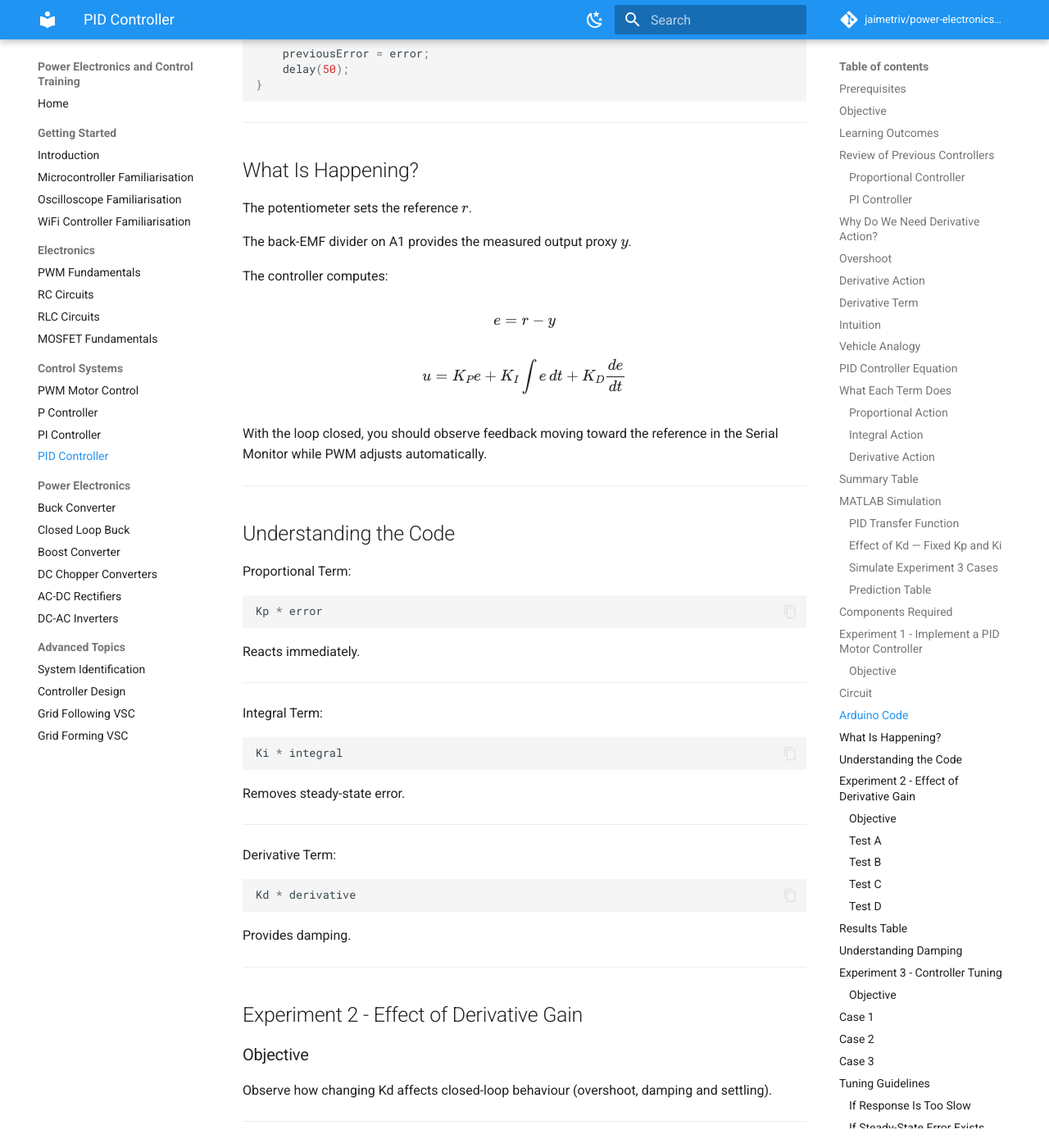
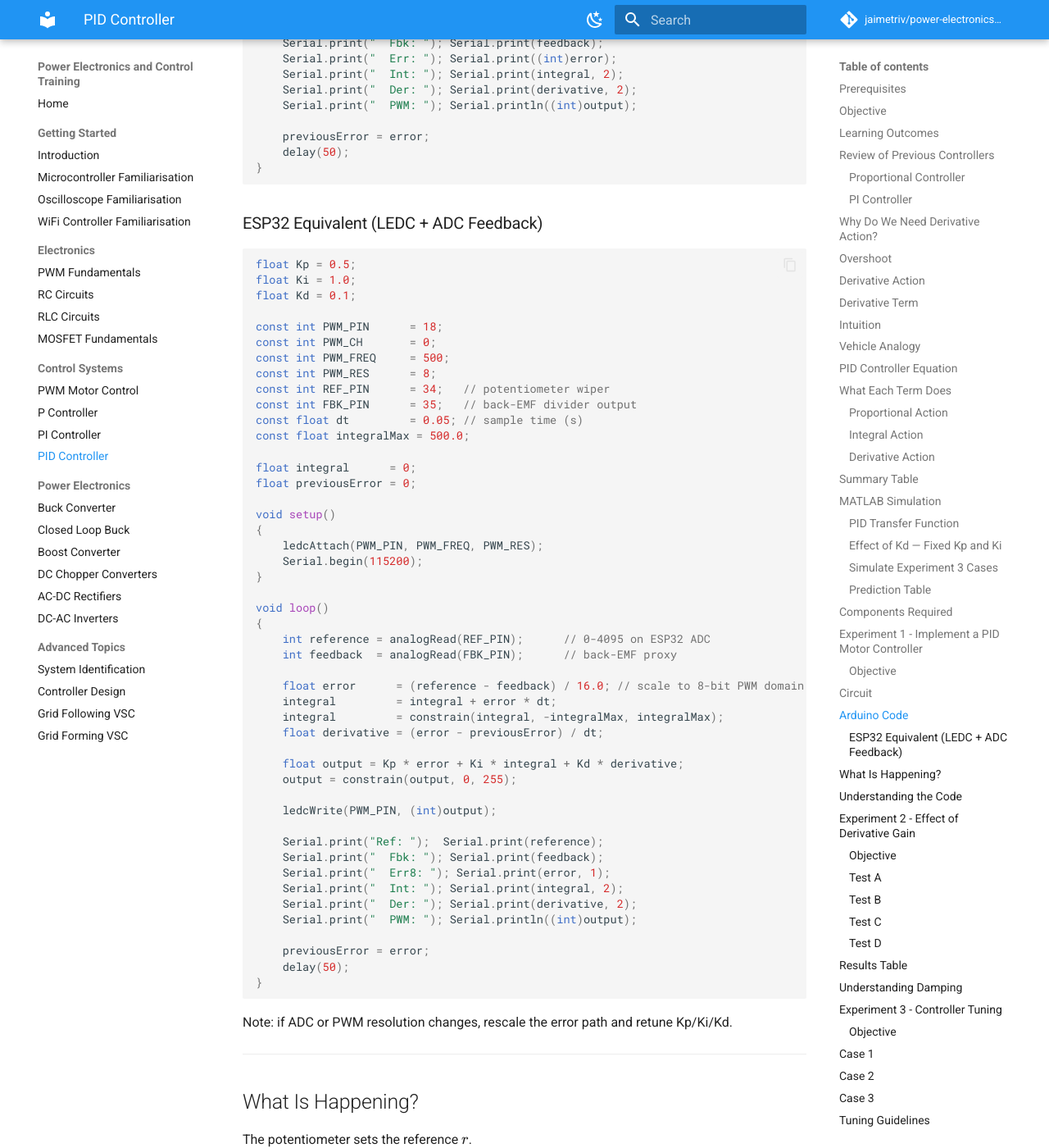
Before and after one commit to jaimetriv/power-electronics-and-control-training, an MkDocs documentation site: the page built from docs/08_PID_Controller.md, in a window 1280 px wide and 1400 px high, scrolled down 10578 px. Shown: the whole window at 82% size. Built offline with MkDocs 1.6.1 and Material for MkDocs 9.7.7, drawn with Linux system fonts in a browser that asks for light colours; comment, search, counter and statistics services are not loaded; some of the changed text lies outside the part shown.

Commit message:
docs(08_pid_controller): align with esp32/owon baseline and add esp32 PID path

````diff
--- a/docs/08_PID_Controller.md
+++ b/docs/08_PID_Controller.md
@@ -387,6 +387,7 @@ legend('Location', 'northeast');
 Same circuit as Projects 6 and 7:
 
 - Arduino Uno
+- ESP32 DevKit V1 (alternative controller)
 - Breadboard
 - Potentiometer (setpoint)
 - IRLZ44N MOSFET
@@ -407,7 +408,7 @@ Equipment:
 ### Objective
 
 Implement a full closed-loop PID controller driving the motor via MOSFET.
-The potentiometer sets the speed reference and back-EMF on A1 provides feedback.
+The potentiometer sets the speed reference and back-EMF provides feedback.
 
 > Note: Back-EMF is a proxy for speed, not a perfect tachometer measurement. It is affected by winding resistance and load current, but it is sufficient to demonstrate true closed-loop PID behaviour and gain-tuning tradeoffs.
 
@@ -434,9 +435,11 @@ Battery +
     |
    GND
 
-Arduino Pin 9 --- 220Ω --- Gate
+PWM Output (Arduino Pin 9 or ESP32 GPIO18) --- 220Ω --- Gate
 Potentiometer centre pin --- A0
 ```
+
+For ESP32, map A0/A1 equivalents to available ADC pins (for example REF_PIN=GPIO34 and FBK_PIN=GPIO35).
 
 ---
 
@@ -486,13 +489,67 @@ void loop()
 }
 ```
 
+### ESP32 Equivalent (LEDC + ADC Feedback)
+
+```cpp
+float Kp = 0.5;
+float Ki = 1.0;
+float Kd = 0.1;
+
+const int PWM_PIN      = 18;
+const int PWM_CH       = 0;
+const int PWM_FREQ     = 500;
+const int PWM_RES      = 8;
+const int REF_PIN      = 34;   // potentiometer wiper
+const int FBK_PIN      = 35;   // back-EMF divider output
+const float dt         = 0.05; // sample time (s)
+const float integralMax = 500.0;
+
+float integral      = 0;
+float previousError = 0;
+
+void setup()
+{
+    ledcAttach(PWM_PIN, PWM_FREQ, PWM_RES);
+    Serial.begin(115200);
+}
+
+void loop()
+{
+    int reference = analogRead(REF_PIN);      // 0-4095 on ESP32 ADC
+    int feedback  = analogRead(FBK_PIN);      // back-EMF proxy
+
+    float error      = (reference - feedback) / 16.0; // scale to 8-bit PWM domain
+    integral         = integral + error * dt;
+    integral         = constrain(integral, -integralMax, integralMax);
+    float derivative = (error - previousError) / dt;
+
+    float output = Kp * error + Ki * integral + Kd * derivative;
+    output = constrain(output, 0, 255);
+
+    ledcWrite(PWM_PIN, (int)output);
+
+    Serial.print("Ref: ");  Serial.print(reference);
+    Serial.print("  Fbk: "); Serial.print(feedback);
+    Serial.print("  Err8: "); Serial.print(error, 1);
+    Serial.print("  Int: "); Serial.print(integral, 2);
+    Serial.print("  Der: "); Serial.print(derivative, 2);
+    Serial.print("  PWM: "); Serial.println((int)output);
+
+    previousError = error;
+    delay(50);
+}
+```
+
+Note: if ADC or PWM resolution changes, rescale the error path and retune Kp/Ki/Kd.
+
 ---
 
 ## What Is Happening?
 
 The potentiometer sets the reference $r$.
 
-The back-EMF divider on A1 provides the measured output proxy $y$.
+The back-EMF divider provides the measured output proxy $y$.
 
 The controller computes:
 
@@ -773,7 +830,7 @@ Observe the PWM output while changing the reference and gains.
 Probe Tip:
 
 ```text
-Pin 9
+MOSFET Gate PWM node (Arduino Pin 9 or ESP32 GPIO18)
 ```
 
 Probe Ground:
@@ -1090,13 +1151,13 @@ Reduce Kd or apply derivative on measurement only (advanced topic).
 
 ✅ Motor circuit wired correctly (same as Projects 6 and 7)
 
-✅ Shared ground between Arduino and battery
+✅ Shared ground between controller and battery
 
 ✅ Serial Monitor shows reference, feedback, error, integral, derivative and PWM
 
-✅ Feedback reading on A1 changes with motor speed
+✅ Feedback reading on feedback ADC input changes with motor speed (A1 on Arduino or FBK_PIN on ESP32)
 
-✅ PWM duty cycle visible on DSO Nano
+✅ PWM duty cycle visible on oscilloscope (OWON or DSO Nano)
 
 ✅ Anti-windup limit in code
 
````
Also changed, not shown: other parts of docs/08_PID_Controller.md (+10 -6 lines).
